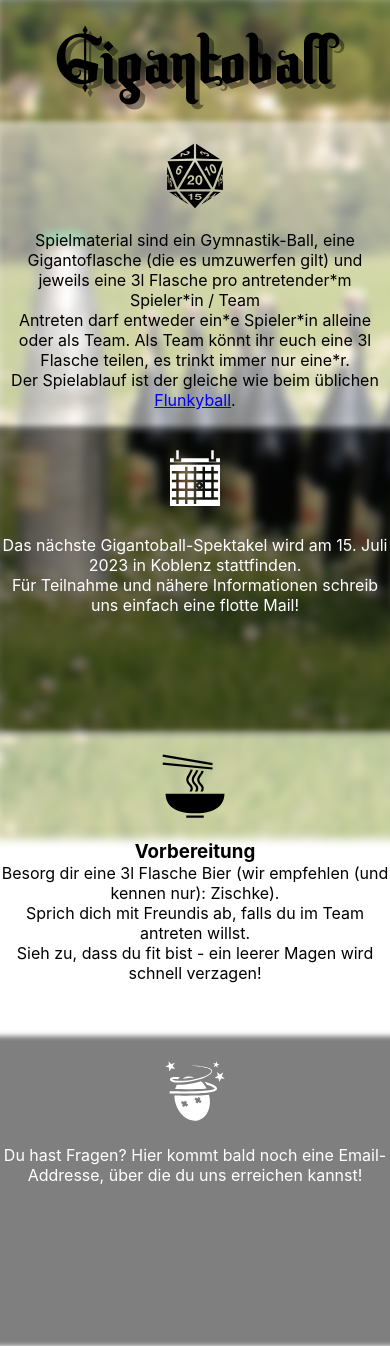
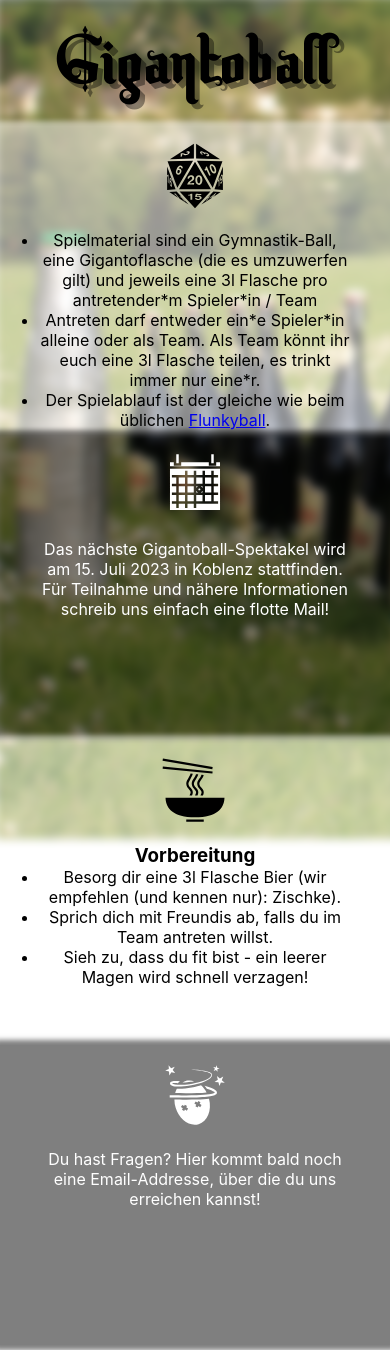
Before and after one commit to artemisclyde/gigantoball, a React app: page / in a window 390 px wide. Built offline with nearby package versions, Linux system fonts and the light colour scheme.

Commit message:
Add some more styling

```diff
--- a/src/components/main-page.scss
+++ b/src/components/main-page.scss
@@ -59,3 +59,11 @@ div.background::before {
   background-size: cover;
   filter: blur(5px);
 }
+
+div.full-width-text {
+  margin: 0 10%;
+
+  @media (min-width: map.get($breakpoints, "sm")) {
+    margin: 0 20%;
+  }
+}
--- a/src/components/preparations.js
+++ b/src/components/preparations.js
@@ -2,7 +2,7 @@ import { GiNoodles } from 'react-icons/gi';
 
 function Preparations() {
     return (
-        <div>
+        <div className='full-width-text'>
             <div className='icon-md'><GiNoodles/></div>
             <h3>Vorbereitung</h3>
             <ul>
--- a/src/components/questions-and-contact.js
+++ b/src/components/questions-and-contact.js
@@ -2,7 +2,7 @@ import { GiKnockout } from 'react-icons/gi';
 
 function QuestionsAndContact() {
     return (
-        <div>
+        <div className='full-width-text'>
             <div className="icon-md"><GiKnockout/></div>
             <p>Du hast Fragen? Hier kommt bald noch eine Email-Addresse, über die du uns erreichen kannst!</p>
         </div>
--- a/src/components/rules.js
+++ b/src/components/rules.js
@@ -4,11 +4,13 @@ function Rules() {
     return (
         <div>
             <div className='icon-md'><GiDiceTwentyFacesTwenty/></div>
-            <ul>
-                <li>Spielmaterial sind ein Gymnastik-Ball, eine Gigantoflasche (die es umzuwerfen gilt) und jeweils eine 3l Flasche pro antretender*m Spieler*in / Team</li>
-                <li>Antreten darf entweder ein*e Spieler*in alleine oder als Team. Als Team könnt ihr euch eine 3l Flasche teilen, es trinkt immer nur eine*r.</li>
-                <li>Der Spielablauf ist der gleiche wie beim üblichen <a href="https://de.wikipedia.org/wiki/Flunkyball">Flunkyball</a>.</li>
-            </ul>
+            <div className='full-width-text'>
+                <ul>
+                    <li>Spielmaterial sind ein Gymnastik-Ball, eine Gigantoflasche (die es umzuwerfen gilt) und jeweils eine 3l Flasche pro antretender*m Spieler*in / Team</li>
+                    <li>Antreten darf entweder ein*e Spieler*in alleine oder als Team. Als Team könnt ihr euch eine 3l Flasche teilen, es trinkt immer nur eine*r.</li>
+                    <li>Der Spielablauf ist der gleiche wie beim üblichen <a href="https://de.wikipedia.org/wiki/Flunkyball">Flunkyball</a>.</li>
+                </ul>
+            </div>
         </div>
     );
 }
--- a/src/components/text-section.js
+++ b/src/components/text-section.js
@@ -1,14 +1,11 @@
-import React from 'react'
 import './text-section.scss';
 
 function TextSection() {
     return (
-        <>
-        <div>
+        <div className="textSection">
             <h1>Gigantoball!</h1>
             <h2>Das Spiel für Leute die gerne gegen sich gehen.</h2>
         </div>
-        </>
     );
 }
 
--- a/src/components/time-and-place.js
+++ b/src/components/time-and-place.js
@@ -2,7 +2,7 @@ import { GiCalendar } from 'react-icons/gi';
 
 function TimeAndPlace() {
     return (
-        <div>
+        <div className='full-width-text'>
             <div className='icon-md'><GiCalendar/></div>
             <p>Das nächste Gigantoball-Spektakel wird am 15. Juli 2023 in Koblenz stattfinden.</p>
             <p>Für Teilnahme und nähere Informationen schreib uns einfach eine flotte Mail!</p>
```
Also changed, not shown: src/components/text-section.scss (added, +8 -0 lines).
